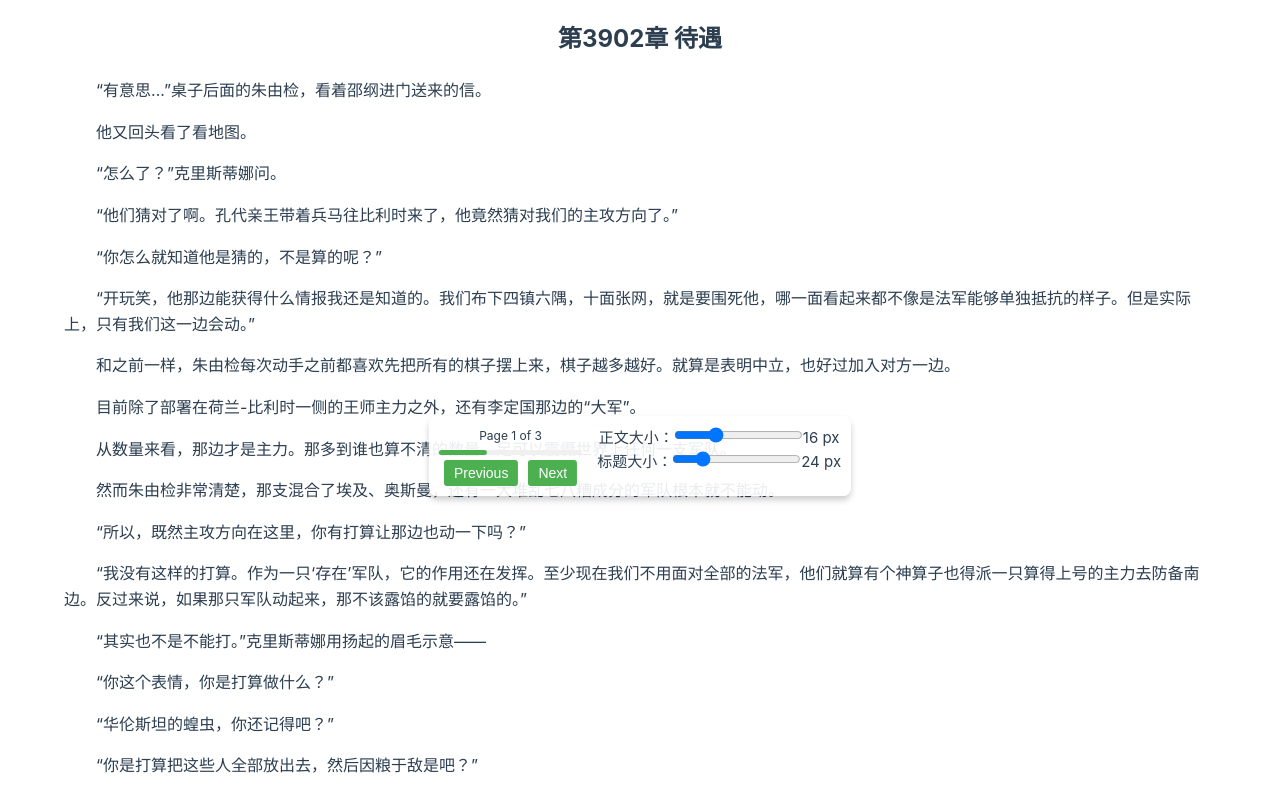
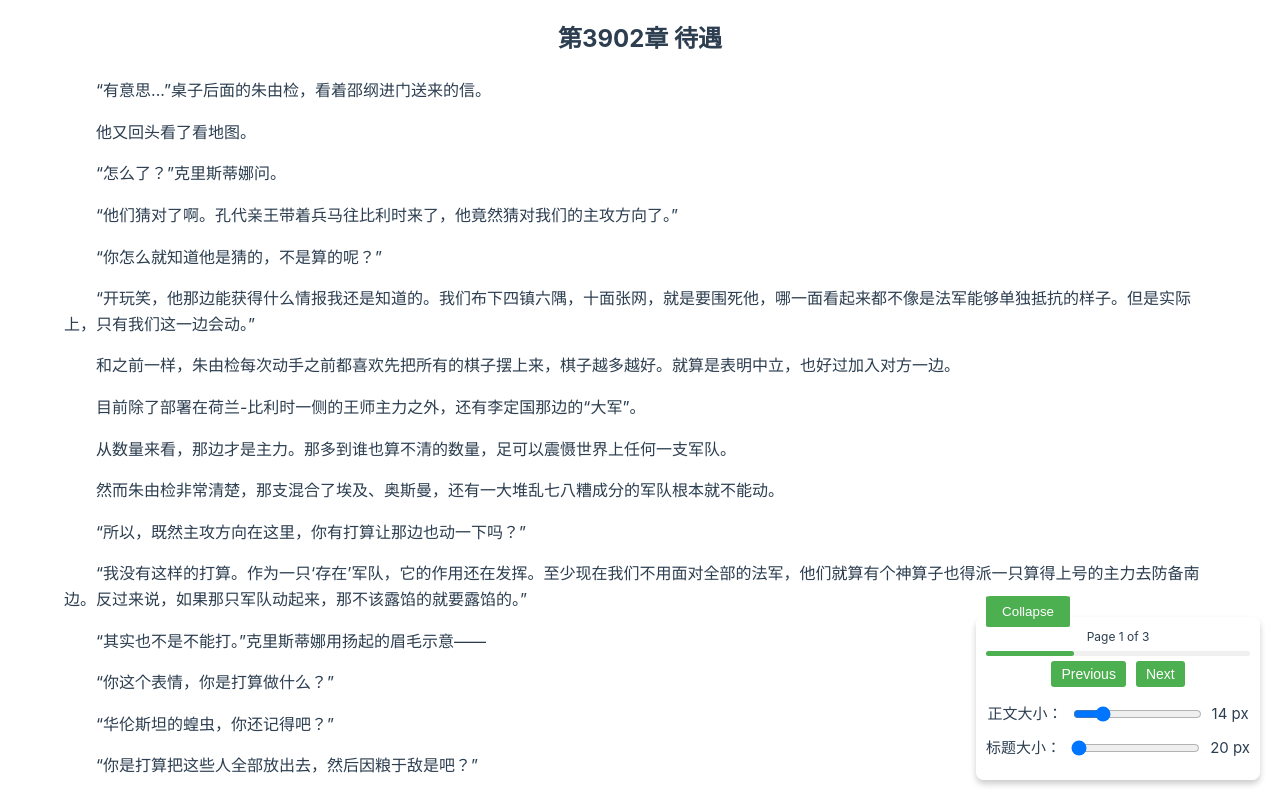
Before and after one commit to AndreaFrederica/patchouli.js, a Vue app: page / in a window 1280 px wide. Built offline with nearby package versions, Linux system fonts and the light colour scheme.

Commit message:
抽象收起机制

```diff
--- a/src/components/FloatingControls.vue
+++ b/src/components/FloatingControls.vue
@@ -1,7 +1,12 @@
 <template>
-  <div class="floating-controls">
+  <div class="floating-controls" :class="{ collapsed: isCollapsed }">
+    <!-- 折叠按钮 -->
+    <button class="toggle-btn" @click="toggleCollapse">
+      {{ isCollapsed ? 'Expand' : 'Collapse' }}
+    </button>
+
     <!-- 翻页控件 -->
-    <div class="pagination-panel">
+    <div class="pagination-panel" v-if="!isCollapsed">
       <div class="pagination-info">
         <span>Page {{ currentPage }} of {{ totalPages }}</span>
       </div>
@@ -14,8 +19,8 @@
       </div>
     </div>
 
-    <div class="font-panel">
-      <!-- 字体大小调整控件 -->
+    <!-- 字体大小调整控件 -->
+    <div class="font-panel" v-if="!isCollapsed">
       <div class="size-bar">
         <label for="fontSize">正文大小：</label>
         <input type="range" id="fontSize" v-model.number="fontSize" min="10" max="30" step="1" />
@@ -39,10 +44,11 @@
   </div>
 </template>
 
+
 <script setup lang="ts">
-import { type Ref } from 'vue'
+import { ref } from 'vue';
 
-const emit = defineEmits(['prev-page', 'next-page'])
+const emit = defineEmits(['prev-page', 'next-page']);
 defineProps({
   currentPage: {
     type: Number,
@@ -56,60 +62,74 @@ defineProps({
     type: Number,
     required: true,
   },
-})
-const headingFontSize: Ref<number> = defineModel<number>('headingFontSize', { required: true })
-const fontSize: Ref<number> = defineModel<number>('fontSize', { required: true })
+});
+
+const headingFontSize = ref<number>(20);
+const fontSize = ref<number>(14);
+const isCollapsed = ref<boolean>(false); // 控制折叠状态
 
 const prevPage = () => {
-  emit('prev-page')
-}
+  emit('prev-page');
+};
+
 const nextPage = () => {
-  emit('next-page')
-}
+  emit('next-page');
+};
+
+const toggleCollapse = () => {
+  isCollapsed.value = !isCollapsed.value; // 切换折叠状态
+};
 </script>
+
 
 <style scoped>
 /*TODO 没居中*/
 .floating-controls {
   position: fixed;
-  top: 50%; /* 垂直居中 */
-  left: 50%; /* 水平居中 */
-  transform: translate(-50%, 20%); /* 将元素移动回居中的位置 */
+  bottom: 20px;
+  right: 20px;
+  /* transform: translate(20px, 20px); */
   background-color: rgba(255, 255, 255, 0.9);
   border-radius: 8px;
-  padding: 10px; /* 压缩内边距 */
+  padding: 10px;
   box-shadow: 0px 4px 6px rgba(0, 0, 0, 0.2);
   z-index: 1000;
-  display: flex; /* 使用 flex 布局 */
-  flex-direction: row; /* 横排 */
-  align-items: flex-start; /* 垂直顶部对齐 */
-  gap: 15px; /* 控件之间的水平间距 */
-  width: auto; /* 压缩组件宽度 */
-  height: auto; /* 自动适应高度 */
+  display: flex;
+  flex-direction: column;
+  gap: 15px;
+  width: auto;
+  height: auto;
+  transition: transform 0.3s ease; /* 添加动画效果 */
 }
 
-/* 翻页控件样式 */
-.pagination-panel {
-  display: flex;
-  flex-direction: column; /* 翻页控件内部保持竖排 */
-  align-items: center;
-  margin-bottom: 0;
+.floating-controls.collapsed {
+  /* transform: translate(1600%, 900%);折叠时移到右边 */
+  bottom: 20px;
+  right: 80px;
 }
 
-/* 字体调整面板 */
-.font-panel {
+.toggle-btn {
+  position: absolute;
+  top: 10px;
+  /* left: 50%; */
+  transform: translateX(0%);
+  transform: translateY(-100%);
+  background-color: #4caf50;
+  color: white;
+  border: none;
+  border-radius: 5%;
+  padding: 8px 16px;
+  cursor: pointer;
+}
+
+.pagination-panel, .font-panel {
   display: flex;
   flex-direction: column;
   align-items: center;
-  justify-content: center;
-  margin-bottom: 0;
-  height: 100%; /* 确保有足够的空间进行居中 */
-  flex-grow: 1; /* 使 font-panel 填充剩余空间 */
 }
 
-
 .pagination-info {
-  font-size: 12px; /* 压缩字体大小 */
+  font-size: 12px;
   margin-bottom: 5px;
 }
 
@@ -118,7 +138,7 @@ const nextPage = () => {
   height: 5px;
   background-color: #f0f0f0;
   border-radius: 3px;
-  margin-bottom: 5px; /* 压缩进度条下的间距 */
+  margin-bottom: 5px;
 }
 
 .progress {
@@ -137,4 +157,14 @@ const nextPage = () => {
   border: none;
   border-radius: 3px;
 }
+
+.size-bar {
+  display: flex;
+  align-items: center;
+  margin-bottom: 10px;
+}
+
+.size-bar input {
+  margin: 0 10px;
+}
 </style>
```
